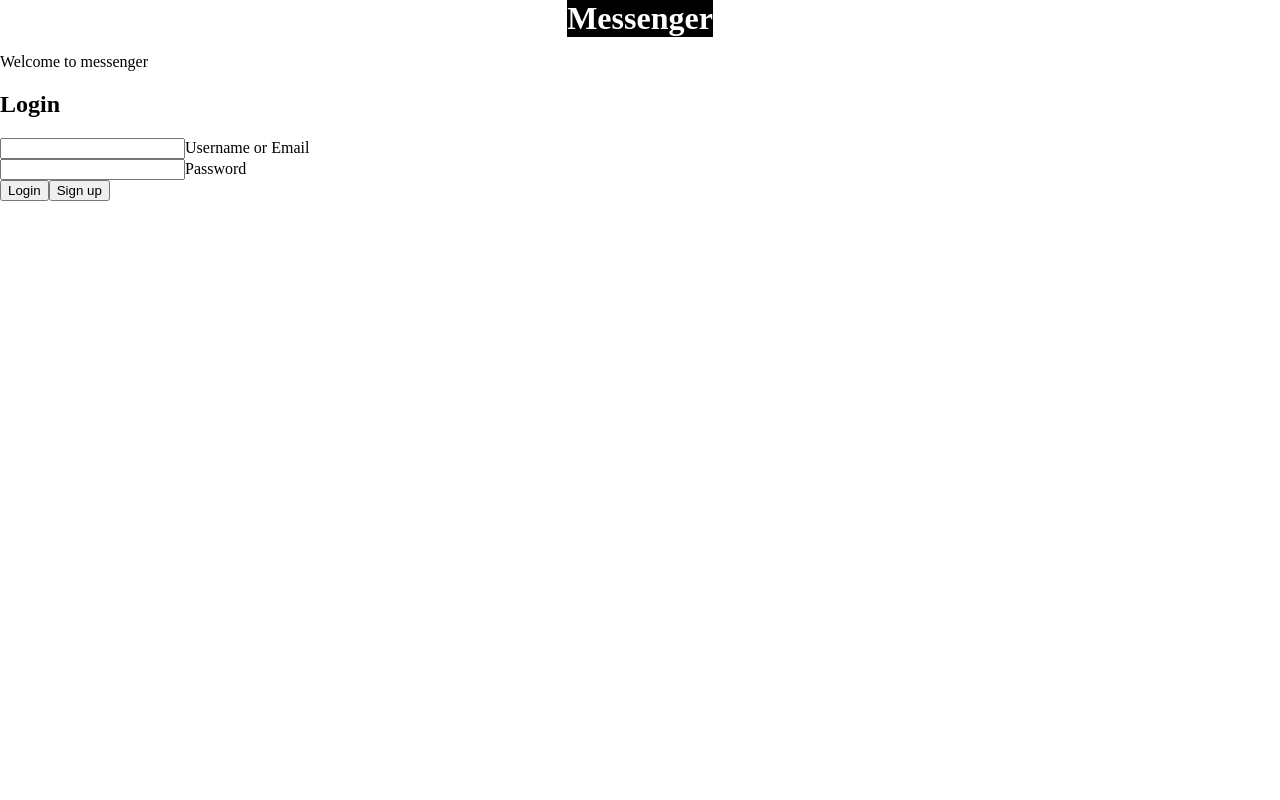
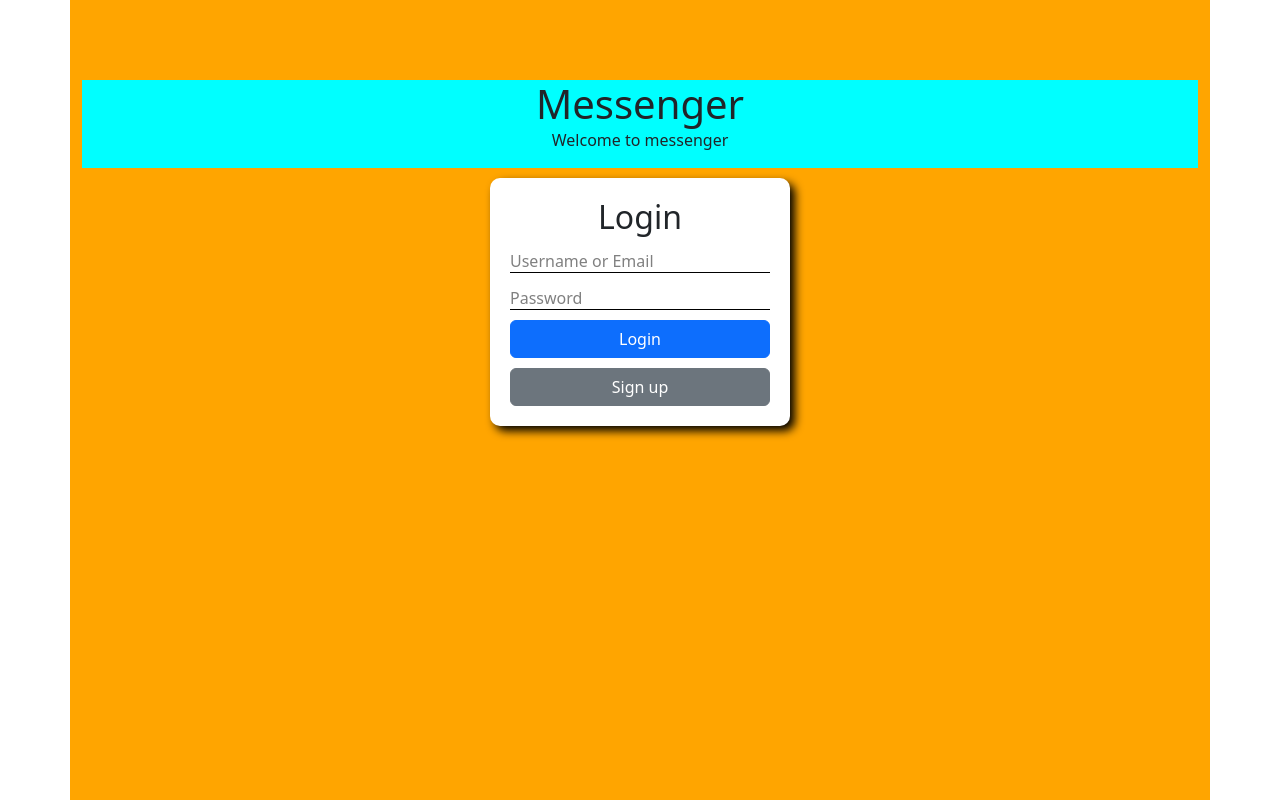
Before and after one commit to jv1111/web_client_react_messenger, a React (Create React App) app: page /auth in a window 1280 px wide. Built offline with nearby package versions, Linux system fonts and the light colour scheme.

Commit message:
common styling

```diff
--- a/package.json
+++ b/package.json
@@ -7,7 +7,9 @@
     "@testing-library/react": "^13.4.0",
     "@testing-library/user-event": "^13.5.0",
     "axios": "^1.5.1",
+    "bootstrap": "^5.3.2",
     "react": "^18.2.0",
+    "react-bootstrap": "^2.9.0",
     "react-dom": "^18.2.0",
     "react-router-dom": "^6.16.0",
     "react-scripts": "5.0.1",
--- a/src/App.css
+++ b/src/App.css
@@ -8,8 +8,77 @@ body {
 }
 
 .App h1{
-  color: white;
   width: fit-content;
-  background-color: black;
   margin: auto;
 }
+
+.page{
+  background-color: orange;
+  padding: 5rem;
+  width: 100vw;
+  height: 100vh;
+  display: flex;
+  flex-direction: column;
+  gap: 10px;
+}
+
+.titleDiv{
+  display: grid;
+  background-color: aqua;
+  place-items: center;
+}
+
+.authForm{
+  background-color: white;
+  border-radius: 10px;
+  box-shadow: 5px 5px 10px black;
+  padding: 20px;
+  width: 300px;
+  margin: auto;
+  margin-top: 0;
+  display: flex;
+  flex-direction: column;
+  gap: 10px;
+}
+
+.formTitle{
+  width: fit-content;
+  margin: auto;
+}
+
+.inputBox{
+  position: relative;
+}
+
+.inputBox input {
+  background-color: initial;
+  border: none;
+  color: black;
+  outline: none;
+  width: 100%;
+}
+
+.inputBox label{
+  position: absolute;
+  bottom: 0;
+  left: 0;
+  pointer-events: none;
+  position: absolute;
+  color: gray;
+  transition: 1s;
+}
+
+.inputBox input:valid~label{
+  transform: translate(-5px, -20px);
+  font-size: 12px;
+}
+
+.inputBox input:focus~label {
+  transform: translate(-5px, -20px);
+  font-size: 12px;
+}
+
+.inputBox .line{
+  background-color: black;
+  height: 1px;
+}
--- a/src/index.js
+++ b/src/index.js
@@ -2,6 +2,7 @@ import React from 'react';
 import ReactDOM from 'react-dom/client';
 import './index.css';
 import App from './App';
+import 'bootstrap/dist/css/bootstrap.min.css';
 
 const root = ReactDOM.createRoot(document.getElementById('root'));
 root.render(
--- a/src/pages/Auth/Auth.jsx
+++ b/src/pages/Auth/Auth.jsx
@@ -1,6 +1,7 @@
 import React, { useState } from "react";
 import FormTextField from "../../components/FormTextField";
-import { loginApi } from "../api/AuthApi.js";
+import Button from "react-bootstrap/Button";
+import { loginApi } from "../../api/AuthApi.js";
 
 const LoginForm = () => {
 
@@ -19,7 +20,7 @@ const LoginForm = () => {
 
     return(
         <form className="authForm" onSubmit={submitHandler} >
-            <h2 className="labelTitle">Login</h2>
+            <h2 className="formTitle">Login</h2>
             <FormTextField
                 type="text"
                 name="usernameOrEmail"
@@ -34,15 +35,15 @@ const LoginForm = () => {
                 onChange={(event)=>setPassword(event.target.value)}
                 value={password}
             />
-            <button disabled={isSubmitting} className="btnPrimary" type="submit"> Login </button>
-            <button disabled={isSubmitting} className="btnSecondary" type="button"> Sign up </button>
+            <Button disabled={isSubmitting} className="btnPrimary" type="submit"> Login </Button>
+            <Button variant="secondary" disabled={isSubmitting} className="btnSecondary" type="button"> Sign up </Button>
         </form>
     );
 }
 
 const AuthPage = () => {
     return(
-        <div className="page">
+        <div className="page container">
             <div className="titleDiv">
                 <h1 className="title">Messenger</h1>
                 <p className="titel-description">Welcome to messenger</p>
```
Also changed, not shown: src/api/AuthApi.js (renamed from src/pages/api/AuthApi.js), 1 other file (tests, documents, lock files or other folders).
